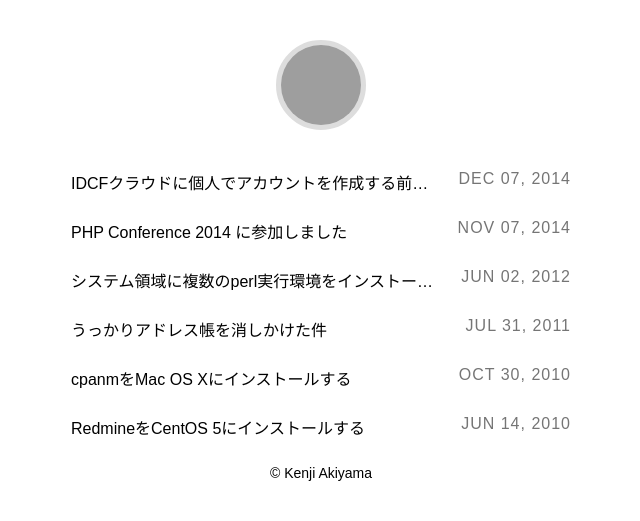
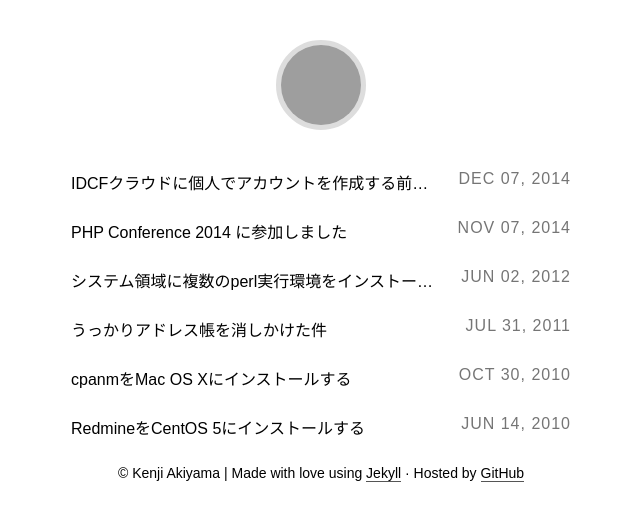
Before and after one commit to artifactsauce/artifactsauce.github.io, a Jekyll site: the page built from index.html, in a window 1280 px wide, cut to the strip 0-521 px from the top of the page. Shown: the whole strip, without its empty margins (319-959 px from the left). Built offline with Jekyll 4.4.1, drawn with Linux system fonts in a browser that asks for light colours; some web fonts are replaced; grey boxes are pictures that could not be loaded.

Commit message:
revise footer

```diff
--- a/_includes/footer.html
+++ b/_includes/footer.html
@@ -1,3 +1,3 @@
 <footer>
-  <p>&copy; Kenji Akiyama</p>
+  <p>&copy; Kenji Akiyama | Made with love using <a href="//jekyllrb.com/">Jekyll</a> · Hosted by <a href="//github.com/">GitHub</a></p>
 </footer>
```
